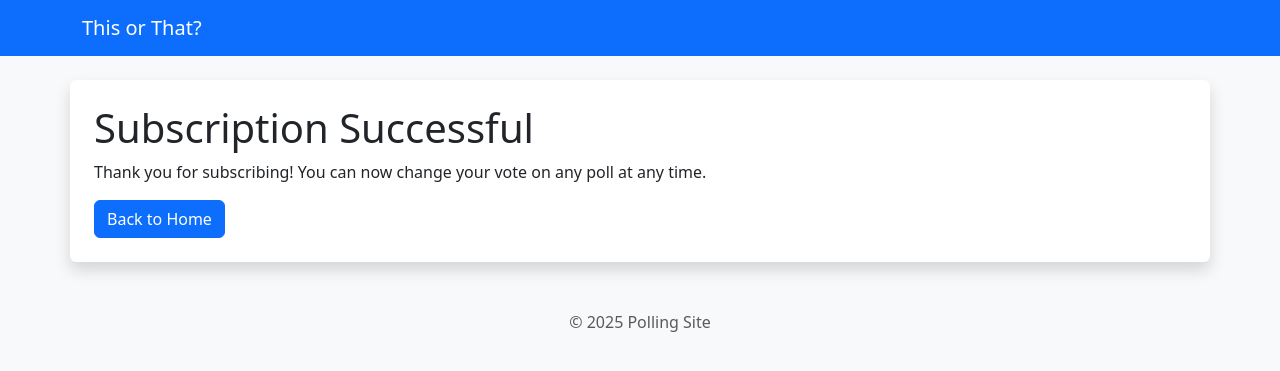
After one commit to Sockmonkey11/thisorthat_app, a Django app: page /success/ in a window 1280 px wide. The commit adds this page. Shown: the top 371 px of the page. Run offline with Django 5.2, Linux system fonts and the light colour scheme.

Commit message:
Subscription, Random Order of Posts

```diff
--- /dev/null
+++ b/polling_site/templates/subscription/success.html
@@ -0,0 +1,14 @@
+{%extends "polling_site//base.html"%}
+
+{%block content%}
+<h1>Subscription Successful</h1>
+<p>Thank you for subscribing! You can now change your vote on any poll at any time.</p>
+<a href="{% url 'home' %}" class="btn btn-primary">Back to Home</a>
+{%endblock%}
+
+{% block title %}Subscription Success - This or That?{% endblock %}
+{% block script %}
+<script>
+    console.log("Subscription success page loaded.");
+</script>
+{% endblock %}
--- a/polling_site/urls.py
+++ b/polling_site/urls.py
@@ -1,5 +1,6 @@
 from django.urls import path
 from . import views
+# from .views import CreateStripeCheckoutSessionView
 
 urlpatterns = [
     path("", views.home, name="home"),
@@ -9,4 +10,13 @@ urlpatterns = [
     path("register/", views.register, name="register"),
     path("your_polls/", views.your_polls, name="your_polls"),
     path("subscribe/", views.subscribe, name="subscribe"),
+    path("checkout/", views.checkout, name="checkout"),
+    path("success/", views.success, name="success"),
+    path("cancel/", views.cancel, name="cancel"),
+    #  path(
+    #     "create-checkout-session/<int:pk>/",
+    #     CreateStripeCheckoutSessionView.as_view(),
+    #     name="create-checkout-session",
+    # ),
+
 ]
--- a/polling_site/views.py
+++ b/polling_site/views.py
@@ -6,12 +6,22 @@ from django.shortcuts import redirect
 from django.contrib.auth.decorators import login_required
 from django.contrib.auth.forms import UserCreationForm
 from django.contrib.auth import login
+import stripe
+from django.conf import settings
+from django.http import JsonResponse
+from django.views.decorators.csrf import csrf_exempt
+
 
 # Create your views here.
 
 def home(request):
-    polls = Polls.objects.all()
-    return render(request, "polling_site/home.html",{"polls": polls})
+    polls = Polls.objects.all().order_by("?")
+    is_subscribed = False
+
+    if request.user.is_authenticated:
+        user_profile, created = UserProfile.objects.get_or_create(user=request.user)
+        is_subscribed = user_profile.is_subscribed
+    return render(request, "polling_site/home.html",{"polls": polls ,'is_subscribed': is_subscribed})
 
 def register(request):
     if request.method == "POST":
@@ -28,10 +38,12 @@ def register(request):
 def poll_detail(request, poll_id):
     poll = Polls.objects.get(id=poll_id)
     has_voted = False
+    user_profile, created = UserProfile.objects.get_or_create(user=request.user)
+    is_subscribed = user_profile.is_subscribed
     if request.user.is_authenticated:
         has_voted = Vote.objects.filter(user=request.user, poll = poll).exists()
 
-    if request.method == "POST" and not has_voted:
+    if request.method == "POST" and not has_voted and not is_subscribed:
         vote = request.POST.get("vote")
         if vote == "option1":
             poll.vote_count1 += 1
@@ -42,9 +54,44 @@ def poll_detail(request, poll_id):
             Vote.objects.create(user=request.user, poll=poll)
         return redirect('poll_detail', poll_id=poll.id)
 
+
+    if request.method == "POST" and has_voted and is_subscribed:
+        vote = request.POST.get("vote")
+        session_key = f"last_vote_poll_{poll.id}"
+        last_vote = request.session.get(session_key, "")
+
+        if last_vote != vote:
+            if vote == "option1":
+                poll.vote_count1 += 1
+                poll.vote_count2 -= 1
+            elif vote == "option2":
+                poll.vote_count2 += 1
+                poll.vote_count1 -= 1
+
+            request.session[session_key] = vote
+            if poll.vote_count1 < 0:
+                poll.vote_count1 = 0
+            if poll.vote_count2 < 0:
+                poll.vote_count2 = 0
+            poll.save()
+
+        return redirect('poll_detail', poll_id=poll.id)
+
+    if request.method == "POST" and not has_voted and is_subscribed:
+        vote = request.POST.get("vote")
+        if vote == "option1":
+            poll.vote_count1 += 1
+        elif vote == "option2":
+            poll.vote_count2 += 1
+        poll.save()
+        if request.user.is_authenticated:
+            Vote.objects.create(user=request.user, poll=poll)
+        return redirect('poll_detail', poll_id=poll.id)
+
+
     if request.user.is_authenticated:
      has_voted = Vote.objects.filter(user=request.user, poll=poll).exists()
-    return render(request, "polling_site/polling_detail.html", {"poll": poll ,"has_voted": has_voted})
+    return render(request, "polling_site/polling_detail.html", {"poll": poll ,"has_voted": has_voted, "is_subscribed": is_subscribed})
 
 @login_required
 def create_poll(request):
@@ -76,9 +123,53 @@ def your_polls(request):
 @login_required
 def subscribe(request):
     user_profile, created = UserProfile.objects.get_or_create(user=request.user)
-    if not user_profile.is_subscribed:
-        user_profile.is_subscribed = True
-        user_profile.save()
-        return redirect('home')
-    else:
-        return render(request, 'subscription/sub.html', {'message': 'You are already subscribed.'})
+    is_subscribed = user_profile.is_subscribed
+    return render(request, 'subscription/sub.html', {'is_subscribed': is_subscribed})
+
+@login_required
+def checkout(request):
+    if not request.user.is_authenticated:
+        return redirect('login')
+    stripe.api_key = settings.STRIPE_SECRET_KEY
+    user_profile, created = UserProfile.objects.get_or_create(user=request.user)
+
+    if user_profile.is_subscribed:
+        return render(request, 'subscription/success.html', {'message': 'You are already subscribed.'})
+
+
+    try:
+        session = stripe.checkout.Session.create(
+            payment_method_types=['card'],
+            line_items=[{
+                'price_data': {
+                    'currency': 'usd',
+                    'product_data': {
+                        'name': 'Vote Change Subscription',
+                    },
+                    'unit_amount': 1000,
+                },
+                'quantity': 1,
+            }],
+            mode='payment',
+            success_url=request.build_absolute_uri('/success/'),
+            cancel_url=request.build_absolute_uri('/cancel/'),
+        )
+        return redirect(session.url, code=303)
+    except Exception as e:
+        return JsonResponse({'error': str(e)}, status=400)
+
+def success(request):
+    if request.user.is_authenticated:
+        user_profile, created = UserProfile.objects.get_or_create(user=request.user)
+        if not user_profile.is_subscribed:
+            user_profile.is_subscribed = True
+            user_profile.save()
+    return render(request, 'subscription/success.html')
+
+def cancel(request):
+    if request.user.is_authenticated:
+        user_profile, created = UserProfile.objects.get_or_create(user=request.user)
+        if user_profile.is_subscribed:
+            user_profile.is_subscribed = False
+            user_profile.save()
+    return render(request, 'subscription/cancel.html')
```
Also changed, not shown: polling_app/settings.py (+5 -2 lines), polling_site/templates/polling_site/home.html (+8 -0 lines), polling_site/templates/polling_site/polling_detail.html (+12 -0 lines), polling_site/templates/subscription/cancel.html (added, +9 -0 lines), polling_site/templates/subscription/sub.html (+17 -4 lines).
